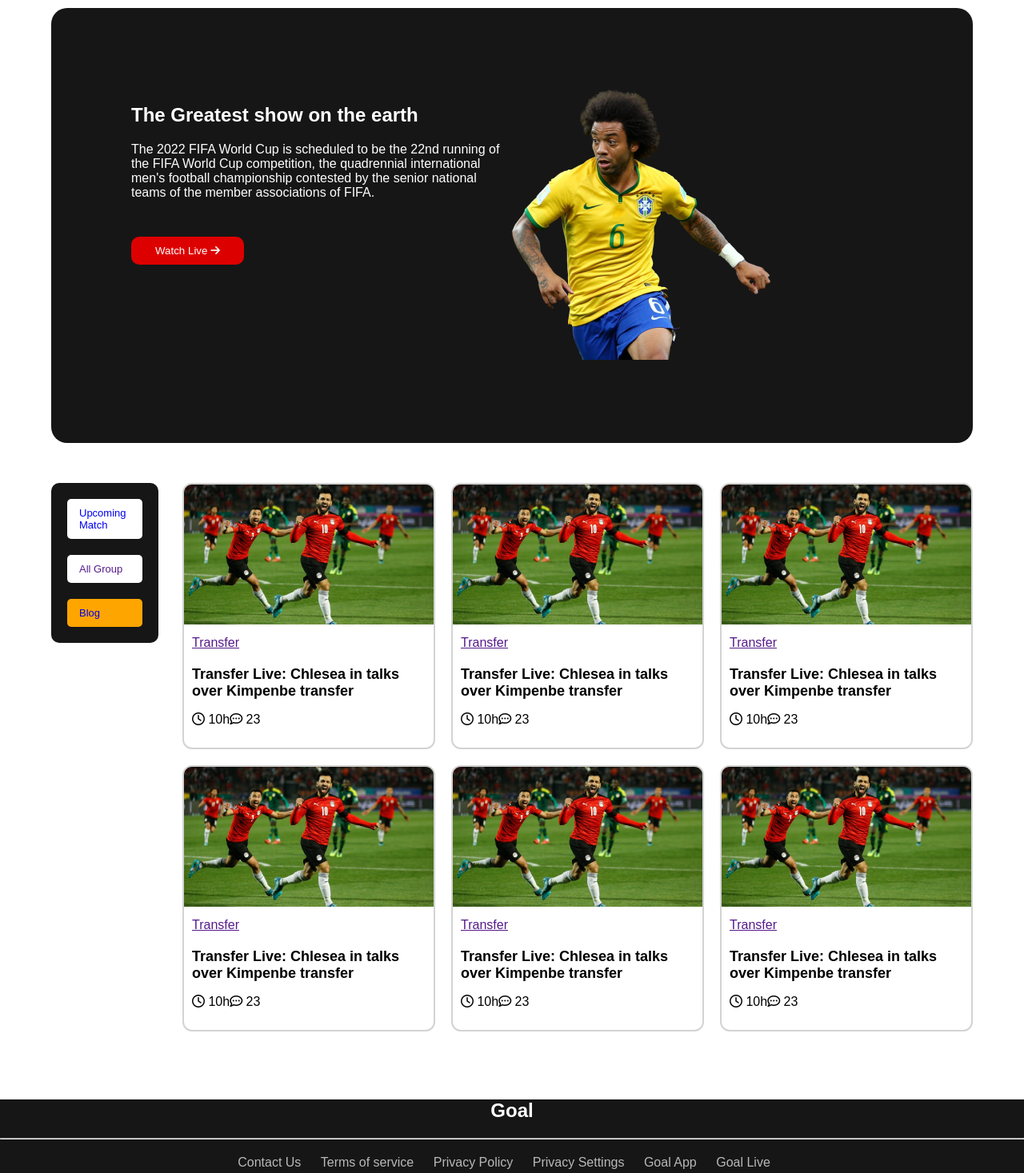
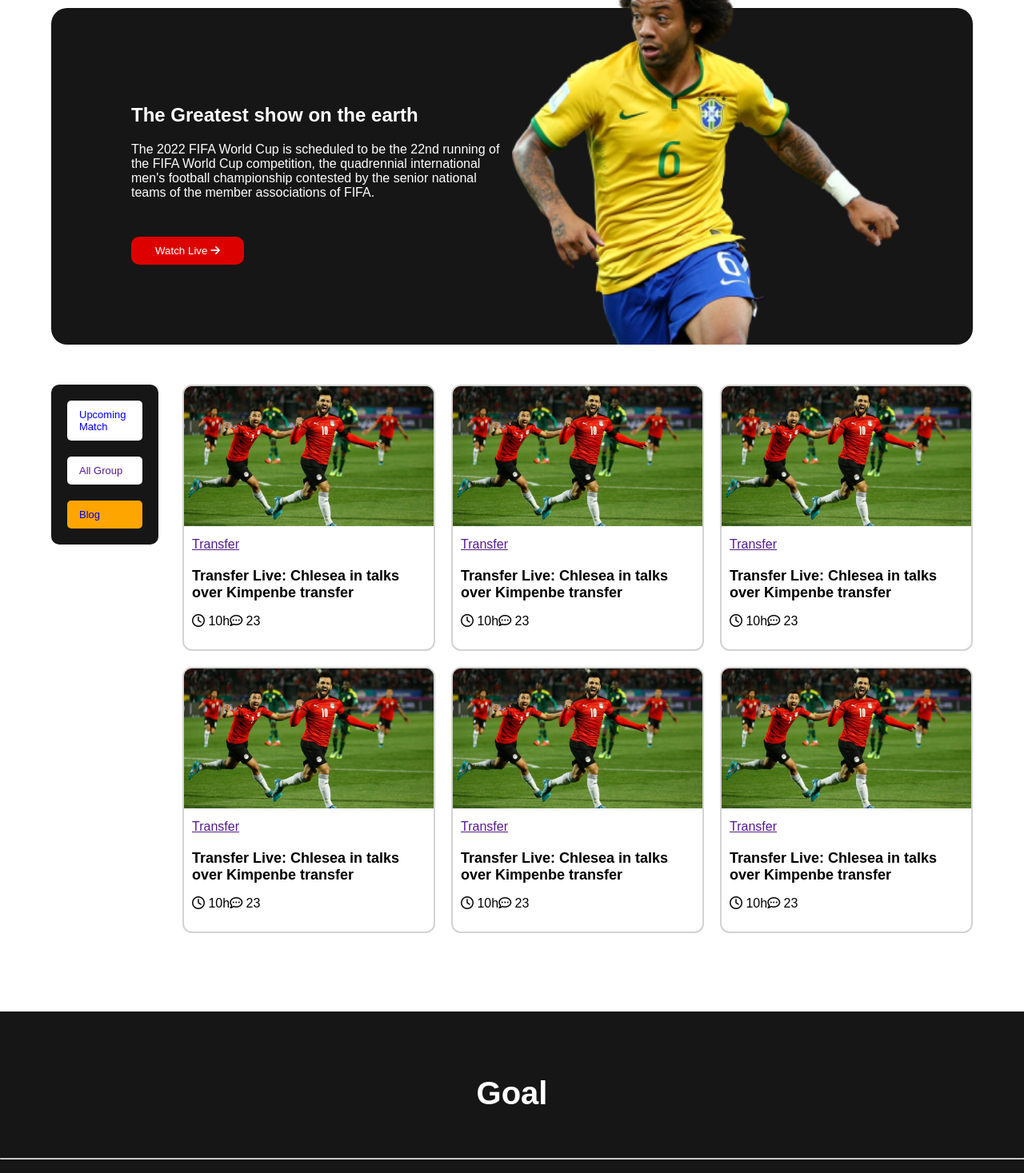
Before and after one commit to jannatulferdous6/assignment-2, a plain HTML site: page index.html in a window 1280 px wide. Shown: the top 1467 px of the page at 80% size. Drawn offline with Linux system fonts and the light colour scheme.

Commit message:
last commit

```diff
--- a/styles.css
+++ b/styles.css
@@ -17,6 +17,13 @@ body {
               color: #ffff;
               padding: 100px;
               position: relative;
+}
+.banner img {
+              width: 42%;
+              position: absolute;
+              bottom: 0;
+              margin-top: 30px;
+              padding-right: 80px;
 }
 .main-btn {
               color: #ffff;
@@ -133,3 +140,9 @@ footer a {
               font-size: 16px;
               margin-right: 20px;
 }
+footer h2 {
+              font-size: 40px;
+              font-weight: 600;
+              padding-top: 80px;
+              padding-bottom: 25px;
+}
```
